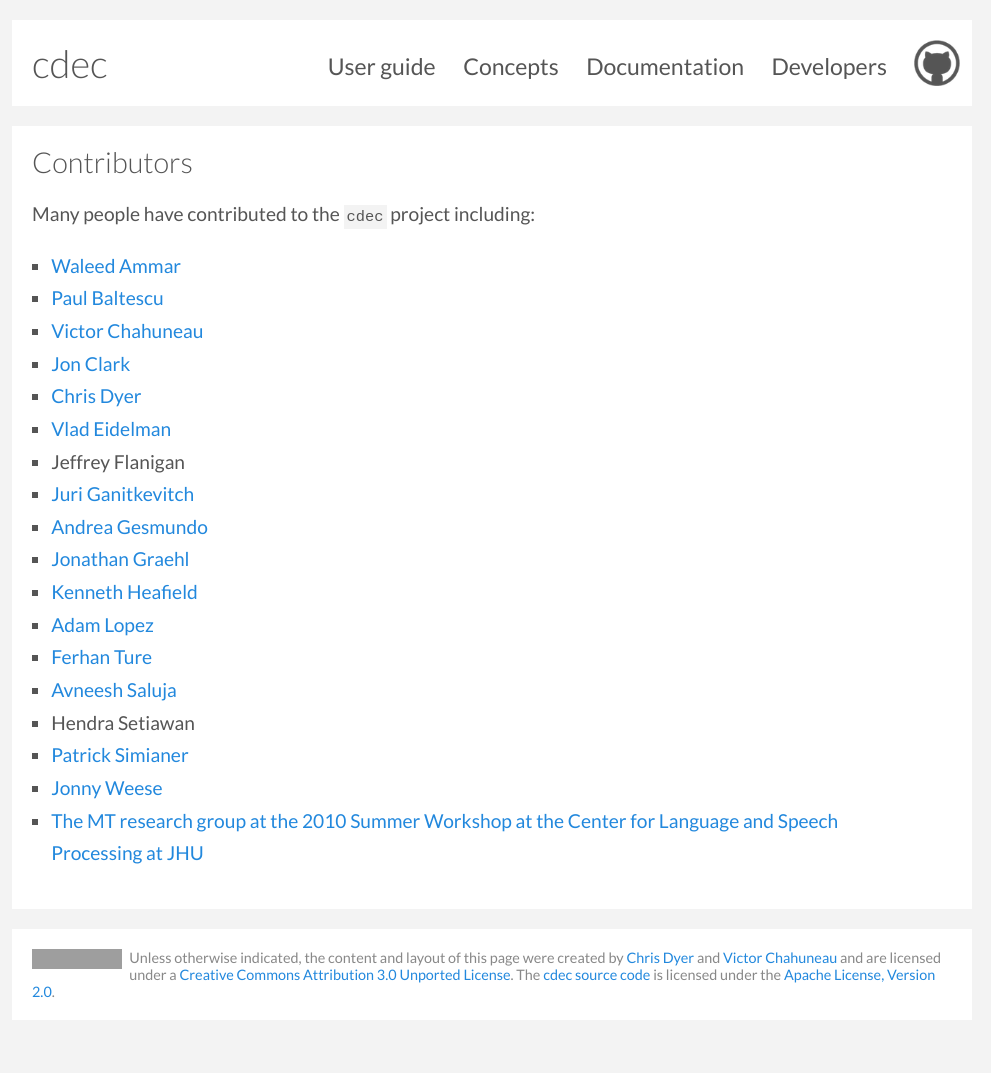
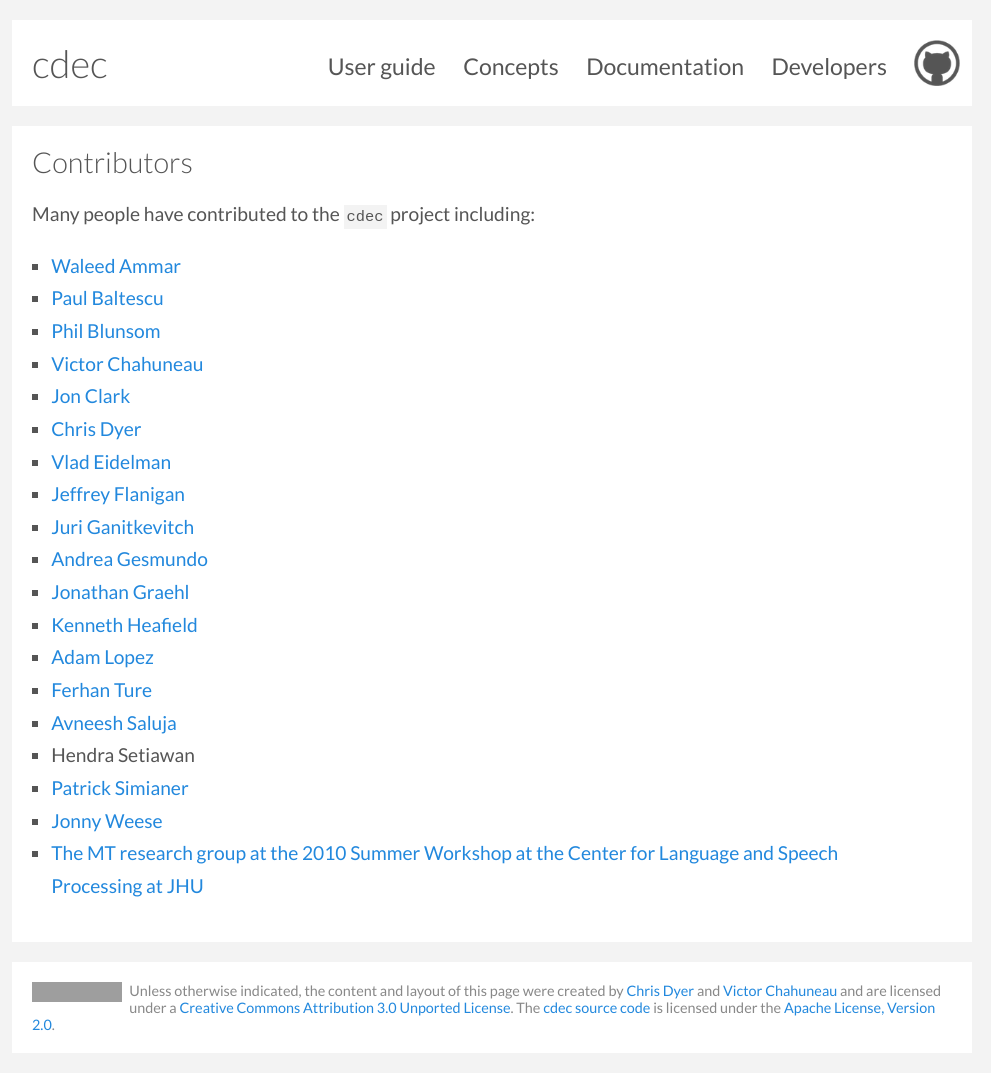
Before and after one commit to cdec/cdec.github.com, a Jekyll site: the page built from developers/contributors.md, in a window 1280 px wide. Shown: the whole page, without its empty margins (148-1139 px from the left). Built offline with Jekyll 4.4.1, drawn with Linux system fonts in a browser that asks for light colours; some web fonts are replaced; Markdown is read by kramdown in place of the engine named in the settings; before the commit the page ends 1040 px from its top, so only the background shows below that; grey boxes are pictures that could not be loaded.

Commit message:
new contributors

```diff
--- a/developers/contributors.md
+++ b/developers/contributors.md
@@ -8,11 +8,12 @@ Many people have contributed to the `cdec` project including:
 
   - [Waleed Ammar](http://www.cs.cmu.edu/~wammar/)
   - [Paul Baltescu](https://www.cs.ox.ac.uk/people/paul.baltescu/)
+  - [Phil Blunsom](http://www.cs.ox.ac.uk/people/phil.blunsom/)
   - [Victor Chahuneau](http://victor.chahuneau.fr/)
   - [Jon Clark](http://www.cs.cmu.edu/~jhclark/)
   - [Chris Dyer](http://www.cs.cmu.edu/~cdyer/)
   - [Vlad Eidelman](http://www.umiacs.umd.edu/~vlad/)
-  - Jeffrey Flanigan
+  - [Jeffrey Flanigan](http://www.cs.cmu.edu/~jmflanig/)
   - [Juri Ganitkevitch](http://cs.jhu.edu/~juri/)
   - [Andrea Gesmundo](http://cui.unige.ch/~gesmundo/)
   - [Jonathan Graehl](http://www.isi.edu/~graehl)
```
